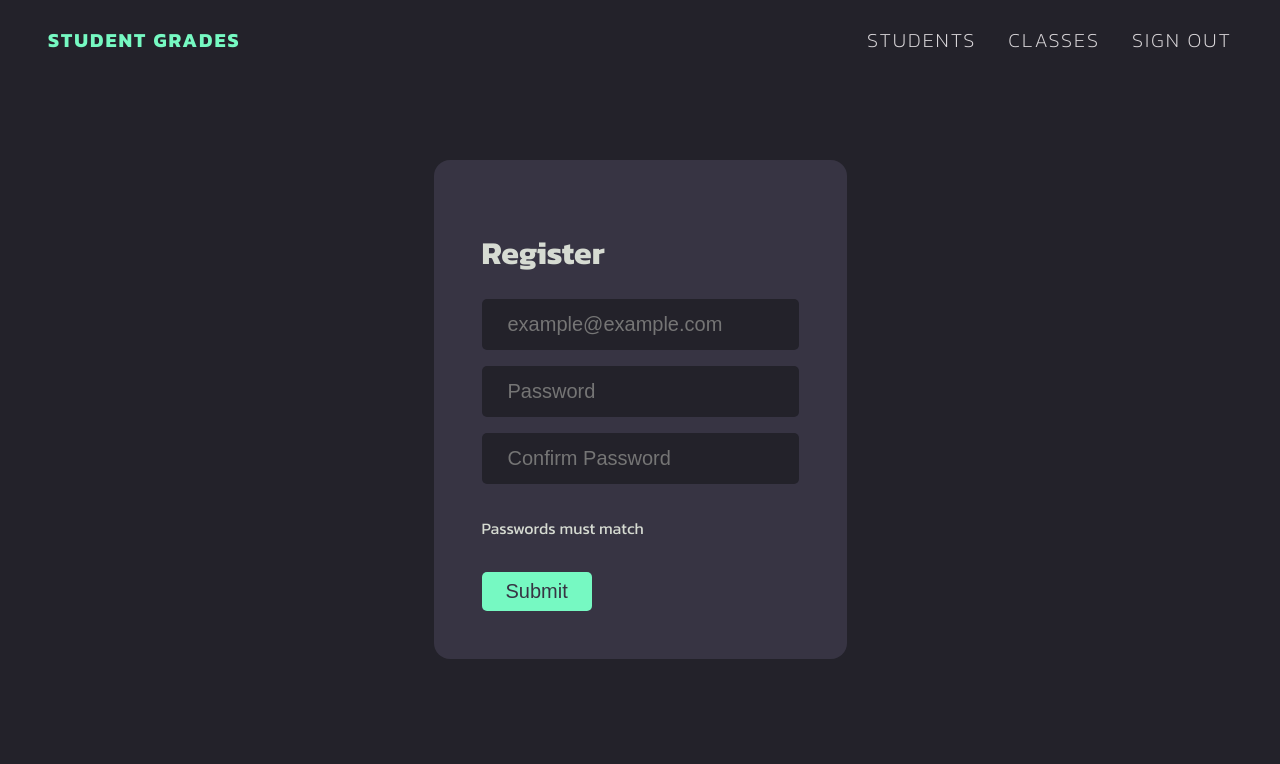
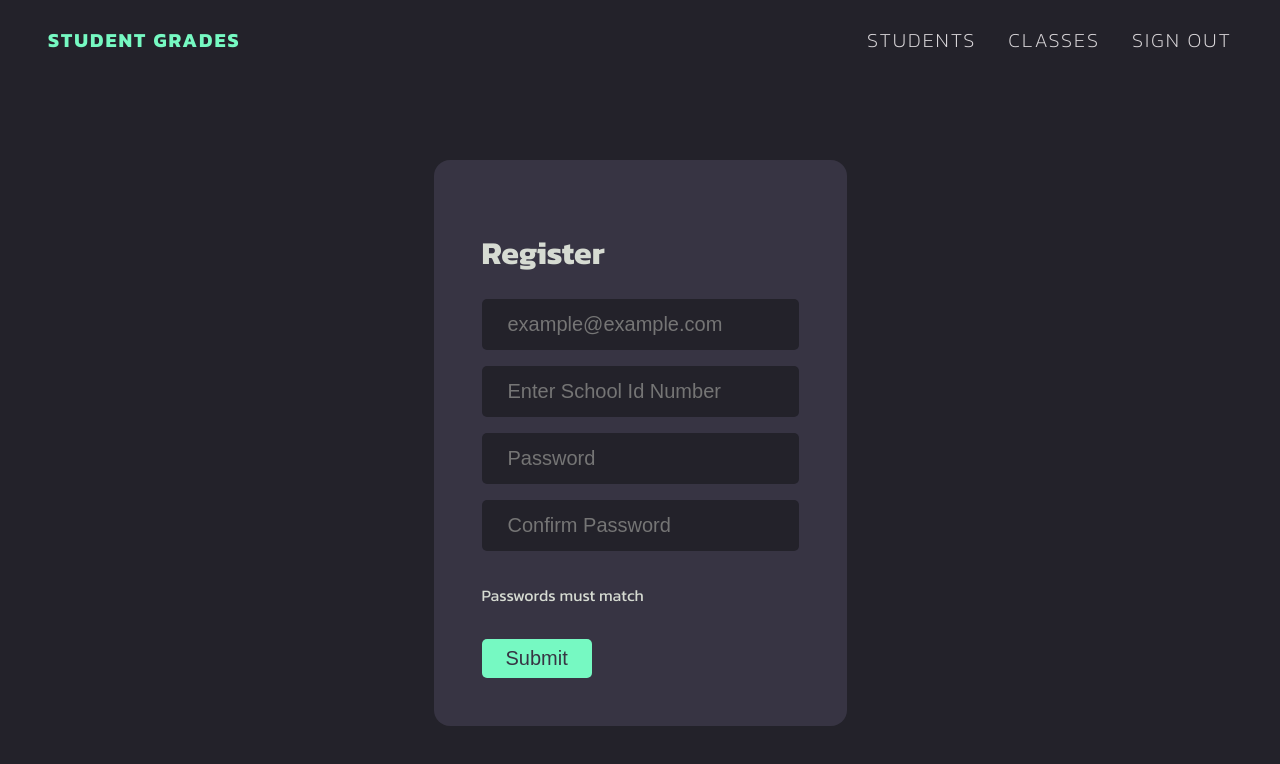
Before and after one commit to MohamedOsman15/StudentGrades, a React (Create React App) app: page /register in a window 1280 px wide. Shown: the top 764 px of the page. Built offline with nearby package versions, Linux system fonts and the light colour scheme.

Commit message:
fixed register form

```diff
--- a/src/components/Register.jsx
+++ b/src/components/Register.jsx
@@ -6,6 +6,7 @@ const Register = () => {
   const navigate = useNavigate()
   const initialValues = {
     email: '',
+    schoolId: '',
     password: '',
     confirmPassword: ''
   }
@@ -47,6 +48,18 @@ const Register = () => {
           />
         </div>
         <div>
+          <label htmlFor='SchoolId'>School Id:</label>
+          <input
+            type="text"
+            id='schoolId'
+            name="schoolId"
+            onChange={handleChange}
+            value={formValues.schoolId}
+            placeholder="Enter School Id Number"
+            required
+          />
+        </div>
+        <div>
           <label htmlFor="password">Password:</label>
           <input
             type="text"
```
